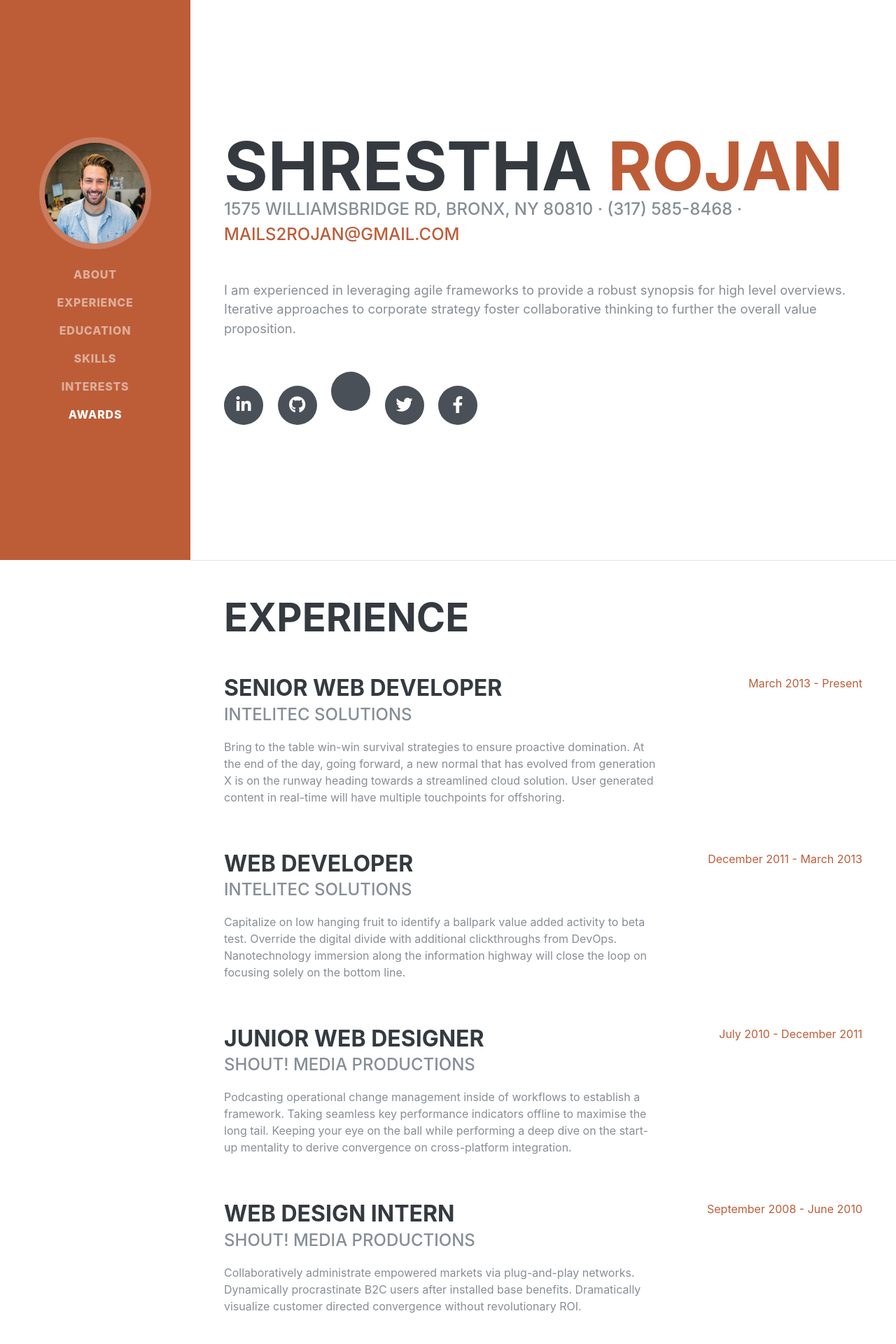
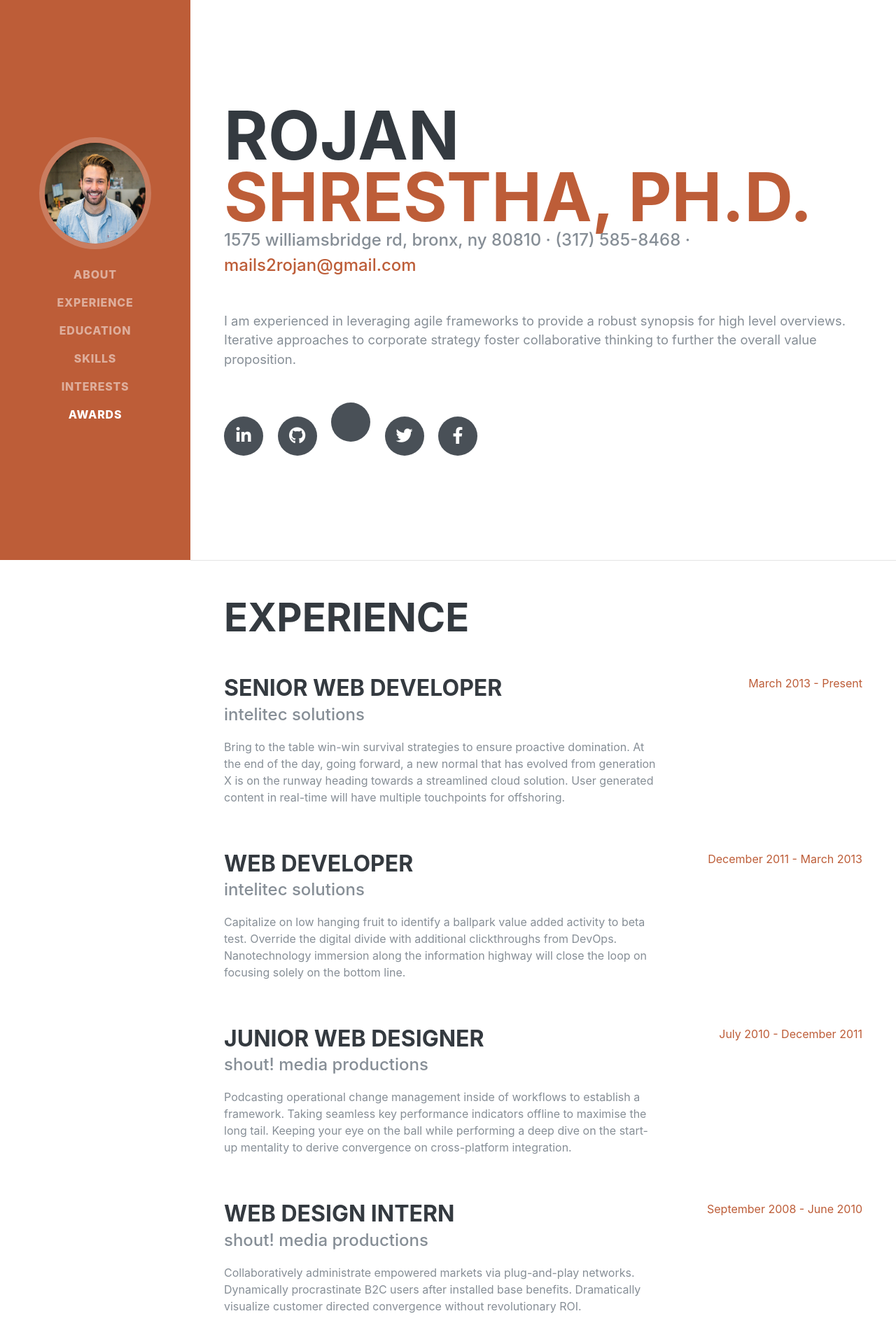
Before and after one commit to StartBootstrap/startbootstrap-resume, a PHP site: page / in a window 1280 px wide. Shown: the top 1920 px of the page at 70% size. Run offline with PHP 8.4, Linux system fonts and the light colour scheme; some web fonts are replaced.

Commit message:
two files are in

```diff
--- a/css/resume.css
+++ b/css/resume.css
@@ -48,7 +48,8 @@ p.lead {
 }
 
 .subheading {
-  text-transform: uppercase;
+  /*text-transform: uppercase;*/
+  text-transform: lowercase;
   font-weight: 500;
   font-family: 'Saira Extra Condensed', -apple-system, BlinkMacSystemFont, 'Segoe UI', Roboto, 'Helvetica Neue', Arial, sans-serif, 'Apple Color Emoji', 'Segoe UI Emoji', 'Segoe UI Symbol', 'Noto Color Emoji';
   font-size: 1.5rem;
--- a/index.html
+++ b/index.html
@@ -64,8 +64,8 @@
 
     <section class="resume-section p-3 p-lg-5 d-flex align-items-center" id="about">
       <div class="w-100">
-        <h1 class="mb-0">Shrestha
-          <span class="text-primary">Rojan</span>
+        <h1 class="mb-0">Rojan
+          <span class="text-primary">Shrestha, Ph.D.</span>
         </h1>
         <div class="subheading mb-5">1575 WILLIAMSBRIDGE RD, BRONX, NY 80810 · (317) 585-8468 ·
           <a href="mailto:name@email.com">mails2rojan@gmail.com</a>
```
